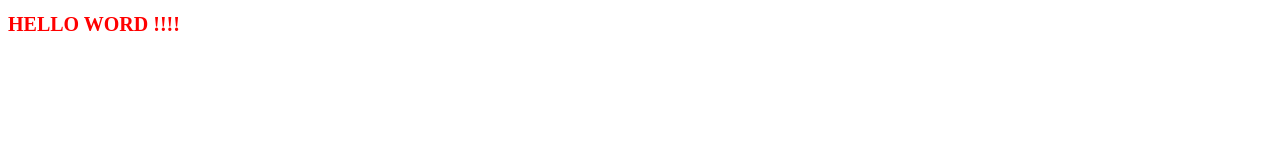
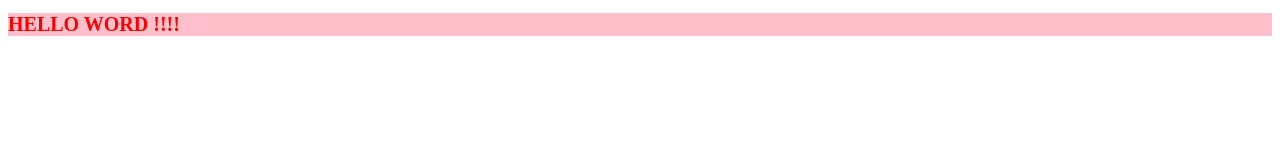
Before and after one commit to Mhw1996/newProject, a plain HTML site: page index.html in a window 1280 px wide. Drawn offline with Linux system fonts and the light colour scheme.

Commit message:
branch 第一次提交

```diff
--- a/index.html
+++ b/index.html
@@ -10,4 +10,8 @@
 <body>
   <h1 class="title">HELLO WORD !!!!</h1>
 </body>
+<script>
+  var title = document.getElementsByClassName('title')[0];
+  title.style.background = 'pink'
+</script>
 </html>
```
